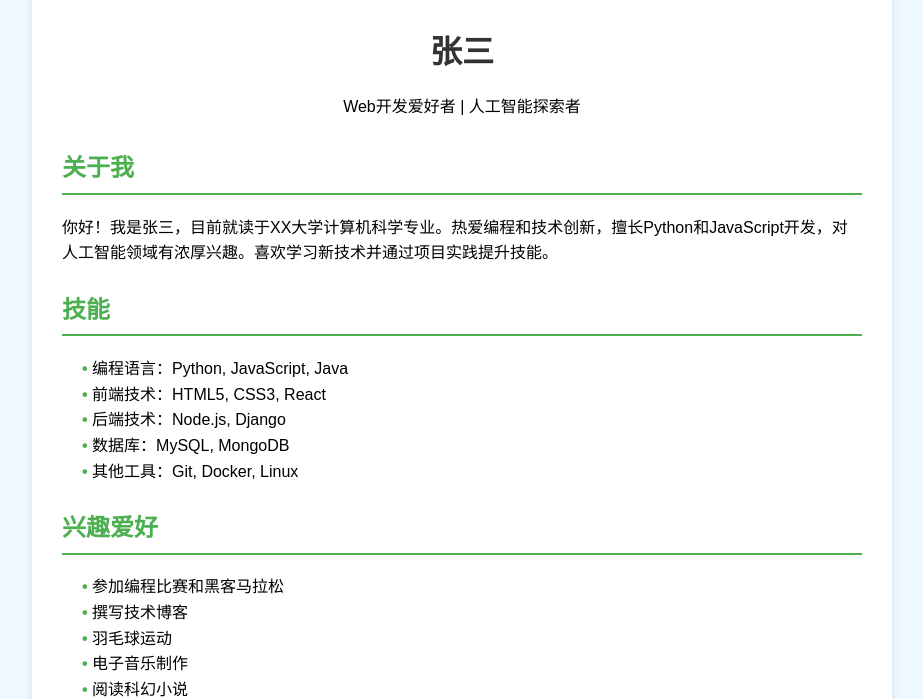
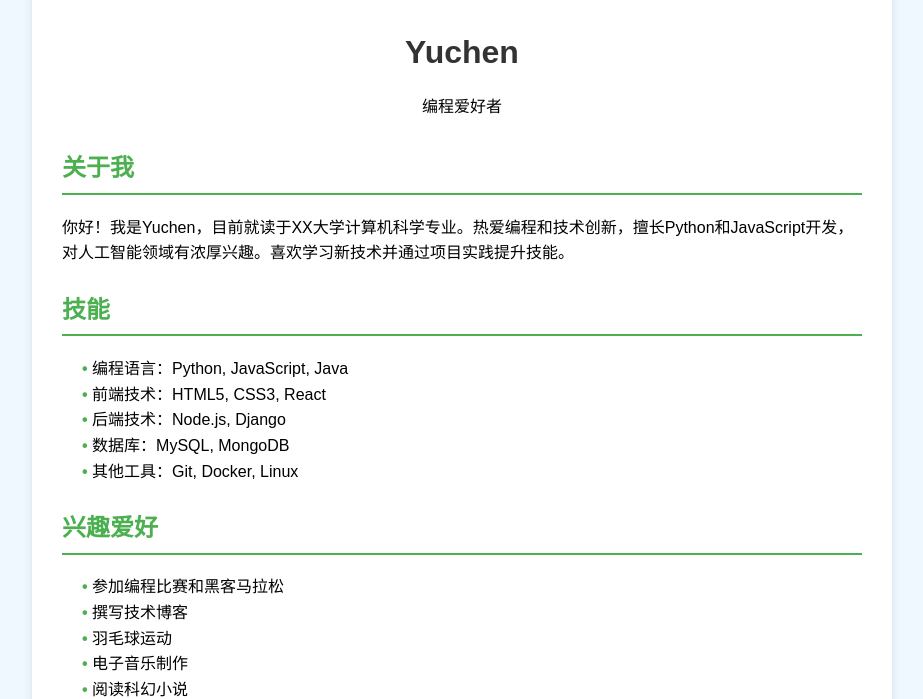
Before and after one commit to YuChen-06/yuchen-06.github.io, a plain HTML site: page index.html in a window 1280 px wide. Shown: the part 105-804 px from the top of the page, without its empty margins (178-1101 px from the left). Drawn offline with Linux system fonts and the light colour scheme.

Commit message:
Update index.html

```diff
--- a/index.html
+++ b/index.html
@@ -3,7 +3,7 @@
 <head>
     <meta charset="UTF-8">
     <meta name="viewport" content="width=device-width, initial-scale=1.0">
-    <title>个人简介 - 张三</title>
+    <title>个人简介 - Yuchen</title>
     <style>
         body {
             font-family: Arial, sans-serif;
@@ -66,13 +66,13 @@
     <div class="container">
         <header>
             <img src="your-photo.jpg" alt="个人照片" class="profile-img">
-            <h1>张三</h1>
-            <p>Web开发爱好者 | 人工智能探索者</p>
+            <h1>Yuchen</h1>
+            <p>编程爱好者</p>
         </header>
 
         <section class="section">
             <h2>关于我</h2>
-            <p>你好！我是张三，目前就读于XX大学计算机科学专业。热爱编程和技术创新，擅长Python和JavaScript开发，对人工智能领域有浓厚兴趣。喜欢学习新技术并通过项目实践提升技能。</p>
+            <p>你好！我是Yuchen，目前就读于XX大学计算机科学专业。热爱编程和技术创新，擅长Python和JavaScript开发，对人工智能领域有浓厚兴趣。喜欢学习新技术并通过项目实践提升技能。</p>
         </section>
 
         <section class="section">
```
